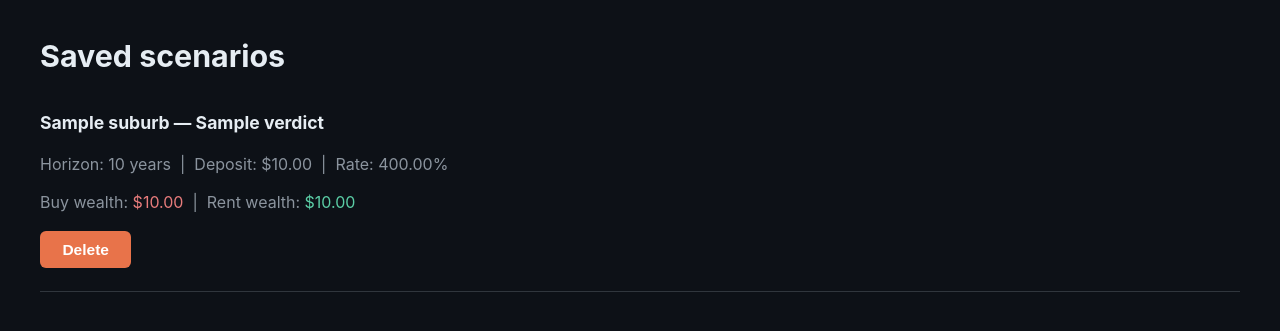
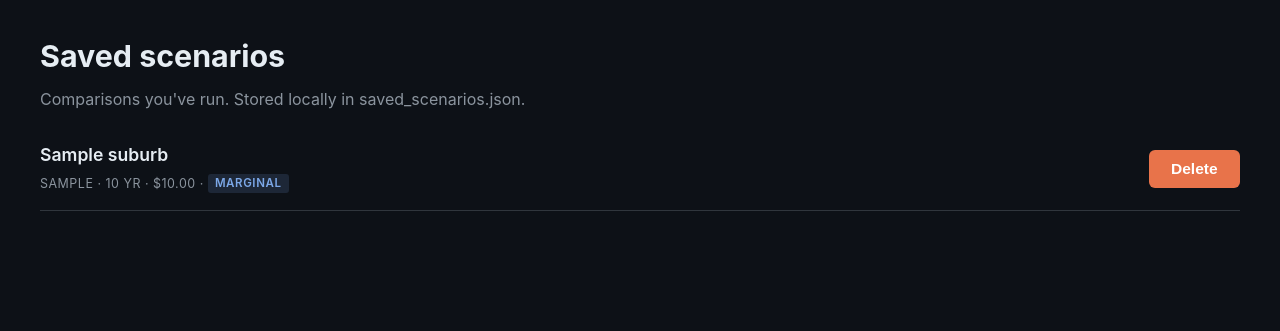
Before and after one commit to sz-747/housing-calc, a Flask app: template templates/scenarios.html in a window 1280 px wide. Shown: the part 49-380 px from the top of the page. Run offline with Flask 3, Linux system fonts and the light colour scheme; the template is opened without the code that fills it: most values are stand-ins (such as "Sample title", 1, 10 or a date in 2020).

Commit message:
refine scenarios page

```diff
--- a/static/css/results.css
+++ b/static/css/results.css
@@ -25,6 +25,49 @@ tr:nth-child(even) td {
   background: rgba(255, 255, 255, 0.02);
 }
 
+/* scenario list rows */
+.scenario {
+  display: flex;
+  justify-content: space-between;
+  align-items: center;
+  padding: 1rem 0;
+  border-bottom: 1px solid var(--border);
+  gap: 1rem;
+}
+
+.scenario .suburb {
+  font-size: 1.1rem;
+  font-weight: 600;
+  color: var(--text-primary);
+  margin-bottom: 0.3rem;
+}
+
+.scenario .meta {
+  font-size: 0.78rem;
+  color: var(--text-secondary);
+  letter-spacing: 0.04em;
+  text-transform: uppercase;
+}
+
+.scenario .actions {
+  display: flex;
+  align-items: center;
+  gap: 1rem;
+  flex-shrink: 0;
+}
+
+.verdict-tag {
+  padding: 0.15rem 0.45rem;
+  border-radius: 3px;
+  font-size: 0.72rem;
+  font-weight: 600;
+  letter-spacing: 0.05em;
+}
+
+.verdict-tag.buy  { background: rgba(232,124,124,0.15); color: var(--buy-color); }
+.verdict-tag.rent { background: rgba(91,206,166,0.15);  color: var(--rent-color); }
+.verdict-tag.marginal { background: rgba(124,168,232,0.15); color: var(--breakeven-color); }
+
 /* wide tables scroll rather than overflow the page */
 .panel table {
   overflow-x: auto;
--- a/templates/scenarios.html
+++ b/templates/scenarios.html
@@ -3,21 +3,34 @@
 {% block content %}
 
 <h1>Saved scenarios</h1>
+<p>Comparisons you've run. Stored locally in saved_scenarios.json.</p>
 
 {% if scenarios %}
   {% for s in scenarios %}
-  <section class="panel">
-    <h2>{{ s.suburb }} — <span class="verdict-{{ s.result.verdict }}">{{ s.result.verdict | capitalize }}</span></h2>
-    <p>Horizon: {{ s.inputs.horizon }} years &nbsp;|&nbsp; Deposit: {{ s.inputs.deposit | money }} &nbsp;|&nbsp; Rate: {{ "%.2f"|format(s.inputs.mortgage_rate * 100) }}%</p>
-    <p>
-      Buy wealth: <span class="verdict-buying">{{ s.result.summary.buy_wealth | money }}</span>
-      &nbsp;|&nbsp;
-      Rent wealth: <span class="verdict-renting">{{ s.result.summary.rent_wealth | money }}</span>
-    </p>
-    <form action="{{ url_for('delete_scenario', index=loop.index0) }}" method="post">
-      <button type="submit">Delete</button>
-    </form>
-  </section>
+  <div class="scenario">
+    <div>
+      <div class="suburb">{{ s.suburb }}</div>
+      {# meta line: TYPE · HORIZON · DEPOSIT · VERDICT TAG #}
+      <div class="meta">
+        {{ s.inputs.property_type | upper }}
+        &middot; {{ s.inputs.horizon }} YR
+        &middot; {{ s.inputs.deposit | money }}
+        &middot;
+        {% if s.result.verdict == "buying" %}
+          <span class="verdict-tag buy">BUY &middot; BREAKEVEN YR {{ s.result.breakeven_year if s.result.breakeven_year else "N/A" }}</span>
+        {% elif s.result.verdict == "renting" %}
+          <span class="verdict-tag rent">RENT &middot; NO BREAKEVEN</span>
+        {% else %}
+          <span class="verdict-tag marginal">MARGINAL</span>
+        {% endif %}
+      </div>
+    </div>
+    <div class="actions">
+      <form action="{{ url_for('delete_scenario', index=loop.index0) }}" method="post">
+        <button type="submit">Delete</button>
+      </form>
+    </div>
+  </div>
   {% endfor %}
 {% else %}
   <p>No saved scenarios yet. <a href="{{ url_for('home') }}">Run a comparison</a> to get started.</p>
```
